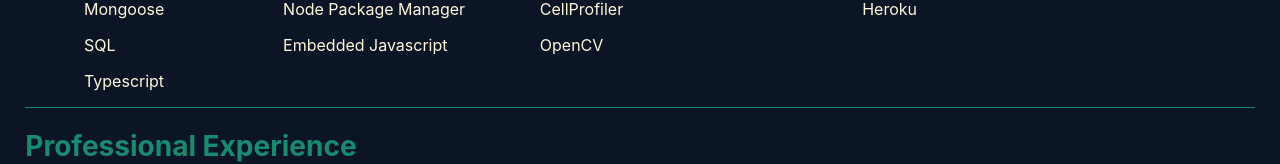
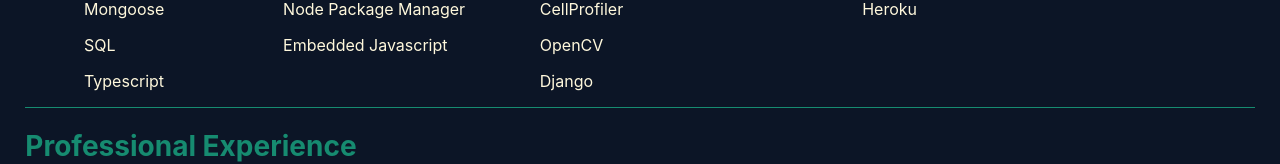
Before and after one commit to gregdanko92/portfolio_v1, a React (Create React App) app: page /resume in a window 1280 px wide. Shown: the part 472-636 px from the top of the page. Built offline with nearby package versions, Linux system fonts and the light colour scheme.

Commit message:
resume add

```diff
--- a/src/components/Resume.jsx
+++ b/src/components/Resume.jsx
@@ -18,7 +18,8 @@
                 <div className='resume-top-right' >
                     <a className='download-cv'
                     target="_blank"
-                    href='https://docs.google.com/document/d/e/2PACX-1vR2VNXJPbDnKb1L2cAP3jmxFisMHZjeu-KfOdjLYJDe4oFzRyHFPGfCFKhWQS0GaRMXVAW2E2ewHvle/pub'>PDF</a>
+                    href='https://docs.google.com/document/d/e/2PACX-1vR2VNXJPbDnKb1L2cAP3jmxFisMHZjeu-KfOdjLYJDe4oFzRyHFPGfCFKhWQS0GaRMXVAW2E2ewHvle/pub'
+                    >PDF</a>
 
                 </div>
             </div>
@@ -60,6 +61,7 @@
                             <p>Seaborn</p>
                             <p>CellProfiler</p>
                             <p>OpenCV</p>
+                            <p>Django</p>
                         </div>
                     </div>
                     <div className='skill-block'>
```
